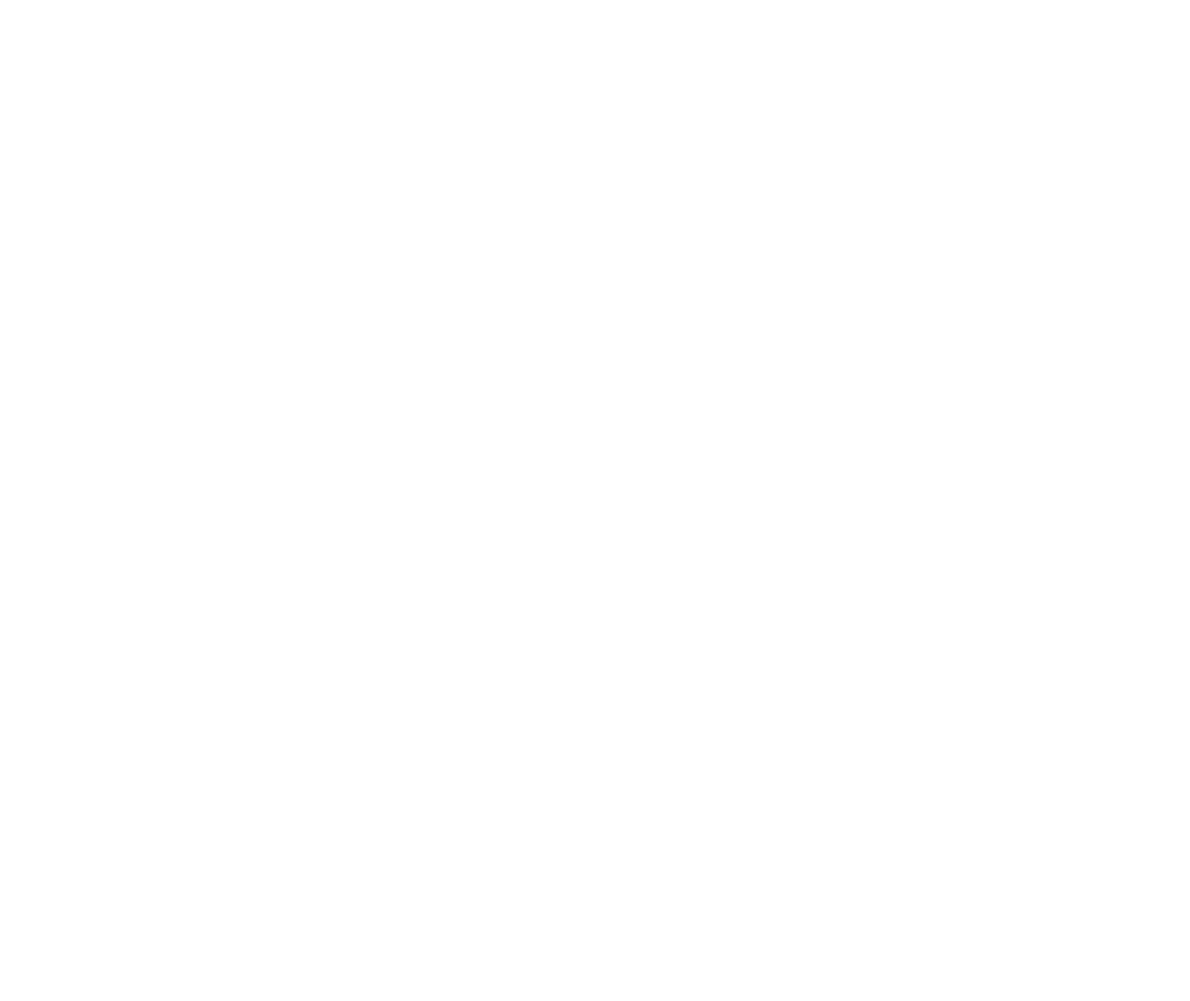
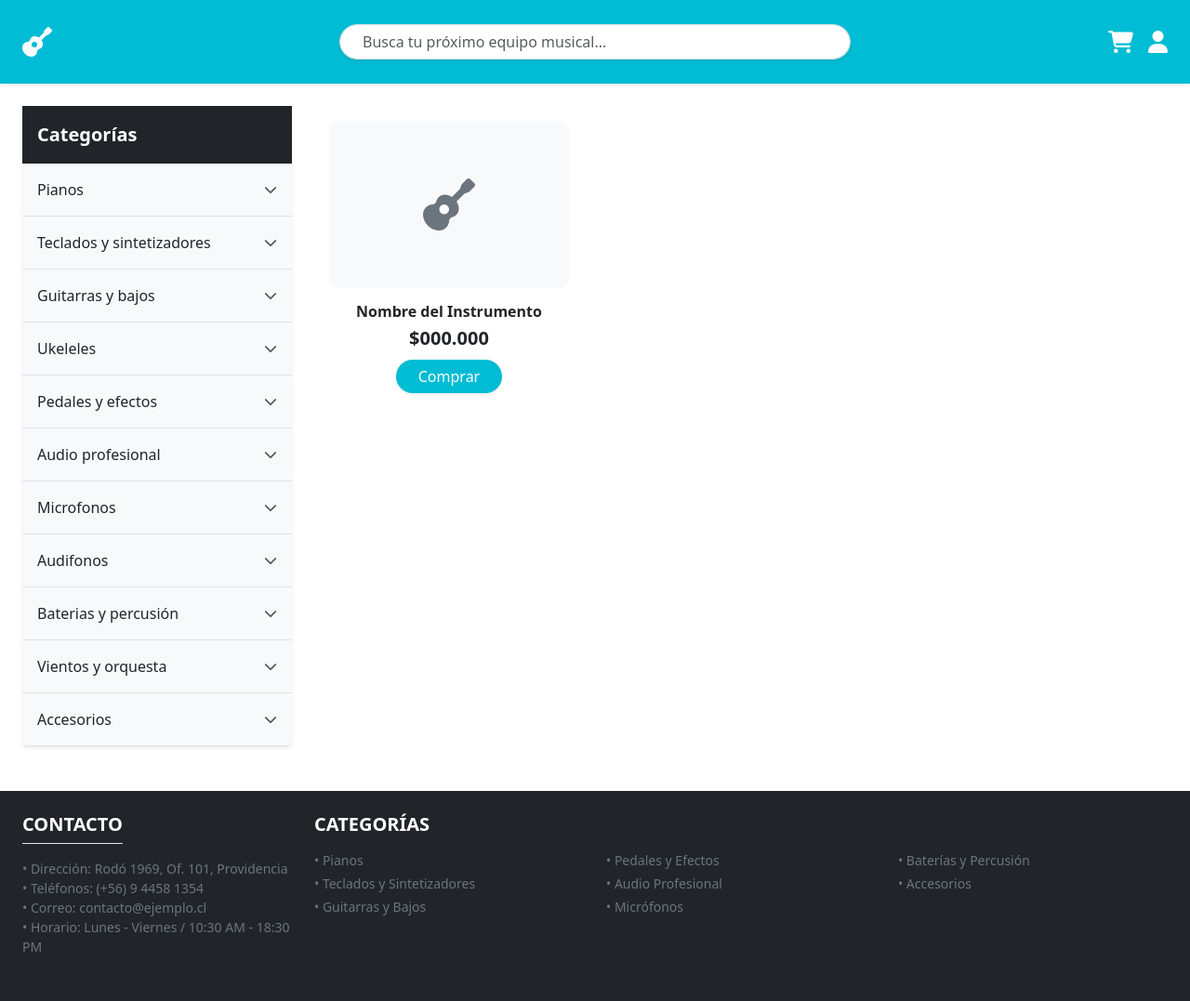
Before and after one commit to pureddx/tienda-musical, a Django app: page / in a window 1280 px wide. Before the commit the page is empty. Shown: the whole page at 93% size. Before the commit the page ends 800 px from the top, so only its background shows below. Run offline with Django 5.2, Linux system fonts and the light colour scheme.

Commit message:
Frontend: Inicio y catalogo con css y bs

```diff
--- a/static/css/styles.css
+++ b/static/css/styles.css
@@ -0,0 +1,54 @@
+/* Color turquesa de la barra superior */
+.bg-turquesa {
+    background-color: #00bcd4 !important;
+}
+
+/* Ancho fijo para los lados de la barra (Guitarra e Íconos) */
+.nav-side-box {
+    width: 150px;
+}
+
+/* Ancho máximo y centrado del buscador */
+.nav-search-box {
+    max-width: 550px;
+}
+
+/* Botón turquesa para los productos */
+.btn-turquesa {
+    background-color: #00bcd4;
+    color: white;
+    border-radius: 20px;
+    border: none;
+    padding: 6px 25px;
+    font-weight: 500;
+}
+
+/* Cuando el cursor este por encima */
+.btn-turquesa:hover {
+    background-color: #0097a7;
+    color: white;
+}
+
+/* Contenedor de la foto/ícono en la tarjeta */
+.product-img-container {
+    height: 180px;
+    background-color: #f8f9fa;
+    border-radius: 10px;
+    display: flex;
+    align-items: center;
+    justify-content: center;
+    overflow: hidden;
+}
+
+/* Iconos de muestra */
+.product-icon-placeholder {
+    font-size: 3.5rem;
+    color: #6c757d;
+}
+
+/* Imagenes */
+.product-img {
+    max-height: 100%;
+    max-width: 100%;
+    object-fit: contain;
+}
--- a/templates/catalogoApp/catalogo.html
+++ b/templates/catalogoApp/catalogo.html
@@ -1,83 +1,84 @@
 {% extends 'inicio.html' %}
+{% load static %}
 
-{% block title %}Catálogo - Tienda Musical{% endblock %}
+{% block title %}Catalogo de Productos - Tienda Musical{% endblock %}
 
 {% block content %}
-<div class="row mb-4 align-items-center">
-    <div class="col-md-6">
-        <h2 class="fw-bold"><i class="fa-solid fa-store text-warning me-2"></i>Catálogo de Instrumentos</h2>
-        <p class="text-muted mb-0">Encuentra los mejores productos para venta y arriendo</p>
-    </div>
-    <div class="col-md-6 mt-3 mt-md-0">
-        <form class="d-flex" role="search">
-            <input class="form-control me-2" type="search" placeholder="Buscar por nombre o marca..." aria-label="Search">
-            <button class="btn btn-dark" type="submit"><i class="fa-solid fa-magnifying-glass"></i></button>
-        </form>
-    </div>
-</div>
+<div class="row">
 
-<div class="row">
-    <!-- Filtros Lateral -->
-    <div class="col-lg-3 mb-4">
-        <div class="card shadow-sm border-0">
-            <div class="card-body">
-                <h5 class="fw-bold mb-3">Categorías</h5>
-                <div class="list-group list-group-flush">
-                    <a href="#" class="list-group-item list-group-item-action active">Todas</a>
-                    <a href="#" class="list-group-item list-group-item-action">Guitarras y Bajos</a>
-                    <a href="#" class="list-group-item list-group-item-action">Teclados y Pianos</a>
-                    <a href="#" class="list-group-item list-group-item-action">Baterías y Percusión</a>
-                    <a href="#" class="list-group-item list-group-item-action">Audio y Amplificación</a>
-                </div>
+    <!-- Columna izquierda -->
+    <aside class="col-md-3 mb-4">
+        <div class="card border-0 shadow-sm rounded-0">
+            <!-- Encabezado negro Categorías -->
+            <div class="bg-dark text-white p-3 fw-bold fs-5">
+                Categorías
+            </div>
+
+            <!-- Lista de categorías -->
+            <div class="list-group list-group-flush">
+                <a href="#" class="list-group-item list-group-item-action bg-light py-3 d-flex justify-content-between align-items-center border-bottom text-dark">
+                    Pianos <i class="fa-solid fa-chevron-down small text-muted"></i>
+                </a>
+                <a href="#" class="list-group-item list-group-item-action bg-light py-3 d-flex justify-content-between align-items-center border-bottom text-dark">
+                    Teclados y sintetizadores <i class="fa-solid fa-chevron-down small text-muted"></i>
+                </a>
+                <a href="#" class="list-group-item list-group-item-action bg-light py-3 d-flex justify-content-between align-items-center border-bottom text-dark">
+                    Guitarras y bajos <i class="fa-solid fa-chevron-down small text-muted"></i>
+                </a>
+                <a href="#" class="list-group-item list-group-item-action bg-light py-3 d-flex justify-content-between align-items-center border-bottom text-dark">
+                    Ukeleles <i class="fa-solid fa-chevron-down small text-muted"></i>
+                </a>
+                <a href="#" class="list-group-item list-group-item-action bg-light py-3 d-flex justify-content-between align-items-center border-bottom text-dark">
+                    Pedales y efectos <i class="fa-solid fa-chevron-down small text-muted"></i>
+                </a>
+                <a href="#" class="list-group-item list-group-item-action bg-light py-3 d-flex justify-content-between align-items-center border-bottom text-dark">
+                    Audio profesional <i class="fa-solid fa-chevron-down small text-muted"></i>
+                </a>
+                <a href="#" class="list-group-item list-group-item-action bg-light py-3 d-flex justify-content-between align-items-center border-bottom text-dark">
+                    Microfonos <i class="fa-solid fa-chevron-down small text-muted"></i>
+                </a>
+                <a href="#" class="list-group-item list-group-item-action bg-light py-3 d-flex justify-content-between align-items-center border-bottom text-dark">
+                    Audifonos <i class="fa-solid fa-chevron-down small text-muted"></i>
+                </a>
+                <a href="#" class="list-group-item list-group-item-action bg-light py-3 d-flex justify-content-between align-items-center border-bottom text-dark">
+                    Baterias y percusión <i class="fa-solid fa-chevron-down small text-muted"></i>
+                </a>
+                <a href="#" class="list-group-item list-group-item-action bg-light py-3 d-flex justify-content-between align-items-center border-bottom text-dark">
+                    Vientos y orquesta <i class="fa-solid fa-chevron-down small text-muted"></i>
+                </a>
+                <a href="#" class="list-group-item list-group-item-action bg-light py-3 d-flex justify-content-between align-items-center border-bottom text-dark">
+                    Accesorios <i class="fa-solid fa-chevron-down small text-muted"></i>
+                </a>
             </div>
         </div>
-    </div>
+    </aside>
 
-    <!-- Grilla de Productos de Muestra -->
-    <div class="col-lg-9">
+    <!-- Columna derecha  -->
+    <section class="col-md-9">
         <div class="row row-cols-1 row-cols-md-3 g-4">
 
+            <!-- Tarjeta 1 -->
             <div class="col">
-                <div class="card h-100 shadow-sm border-0">
-                    <img src="https://images.unsplash.com/photo-1516924962500-2b4b3b99ea02?w=400" class="card-img-top" alt="Guitarra" style="height: 180px; object-fit: cover;">
-                    <div class="card-body d-flex flex-column">
-                        <span class="badge bg-success mb-2 w-auto align-self-start">Venta / Arriendo</span>
-                        <h5 class="card-title fw-bold">Guitarra Eléctrica</h5>
-                        <p class="card-text text-muted small">Cuerpo de aliso y mástil de arce.</p>
-                        <div class="mt-auto pt-2">
-                            <div class="d-flex justify-content-between align-items-center">
-                                <span class="fs-5 fw-bold text-primary">$450.000</span>
-                                <span class="small text-muted">$20.000/día</span>
-                            </div>
-                        </div>
+                <div class="card h-100 border-0 text-center p-3">
+
+                    <!-- Imagen del producto -->
+                    <div class="product-img-container mb-3">
+                        <i class="fa-solid fa-guitar product-icon-placeholder"></i>
                     </div>
-                    <div class="card-footer bg-white border-top-0 d-grid gap-2">
-                        <button class="btn btn-outline-dark btn-sm"><i class="fa-solid fa-cart-plus me-1"></i> Añadir al Carrito</button>
+
+                    <div class="card-body p-0 d-flex flex-column align-items-center">
+                        <h5 class="card-title fw-semibold fs-6 mb-1">Nombre del Instrumento</h5>
+                        <p class="fs-5 fw-bold text-dark mb-2">$000.000</p>
+
+                        <button class="btn btn-turquesa px-4 shadow-sm">Comprar</button>
                     </div>
-                </div>
-            </div>
 
-            <div class="col">
-                <div class="card h-100 shadow-sm border-0">
-                    <img src="https://images.unsplash.com/photo-1520523839897-bd0b52f945a0?w=400" class="card-img-top" alt="Teclado" style="height: 180px; object-fit: cover;">
-                    <div class="card-body d-flex flex-column">
-                        <span class="badge bg-info text-dark mb-2 w-auto align-self-start">Solo Arriendo</span>
-                        <h5 class="card-title fw-bold">Teclado Sintetizador</h5>
-                        <p class="card-text text-muted small">61 teclas, motor digital de sonido.</p>
-                        <div class="mt-auto pt-2">
-                            <div class="d-flex justify-content-between align-items-center">
-                                <span class="fs-6 text-muted">Venta: N/A</span>
-                                <span class="small fw-bold text-success">$18.000/día</span>
-                            </div>
-                        </div>
-                    </div>
-                    <div class="card-footer bg-white border-top-0 d-grid gap-2">
-                        <button class="btn btn-outline-dark btn-sm"><i class="fa-solid fa-calendar-check me-1"></i> Solicitar Arriendo</button>
-                    </div>
                 </div>
             </div>
 
         </div>
-    </div>
+
+    </section>
+
 </div>
 {% endblock %}
--- a/templates/inicio.html
+++ b/templates/inicio.html
@@ -1,20 +1,90 @@
+{% load static %}
 <!DOCTYPE html>
 <html lang="es">
-{% load static %}
 <head>
     <meta charset="UTF-8">
     <meta name="viewport" content="width=device-width, initial-scale=1.0">
-    <title>Document</title>
-    <!-- CSS de BS5 -->
-    <link href="https://cdn.jsdelivr.net/npm/bootstrap@5.3.8/dist/css/bootstrap.min.css" rel="stylesheet">
+    <!-- Título dinámico -->
+    <title>{% block title %}Tienda Musical{% endblock %}</title>
 
-    <!-- Archivo CSS de la carpeta static -->
-    <link rel="stylesheet" href="{% static '/css/styles.css' %}">
+    <!-- CSS de Bootstrap 5 -->
+    <link href="https://cdn.jsdelivr.net/npm/bootstrap@5.3.0/dist/css/bootstrap.min.css" rel="stylesheet">
+    <!-- FontAwesome para íconos -->
+    <link rel="stylesheet" href="https://cdnjs.cloudflare.com/ajax/libs/font-awesome/6.4.0/css/all.min.css">
+    <!-- Estilos locales -->
+    <link rel="stylesheet" href="{% static 'css/styles.css' %}">
 </head>
-<body>
+<body class="d-flex flex-column min-vh-100 bg-white">
+
+    <!-- Barra de navegación -->
+    <nav class="navbar navbar-expand-lg bg-turquesa py-3 shadow-sm">
+        <div class="container-fluid px-4 d-flex align-items-center justify-content-between">
+
+            <!-- Icono de guitarra -->
+            <div class="d-flex align-items-center nav-side-box">
+                <a href="#" class="navbar-brand text-white fs-2 me-0">
+                    <i class="fa-solid fa-guitar"></i>
+                </a>
+            </div>
+
+            <!-- Buscador  -->
+            <div class="flex-grow-1 d-flex justify-content-center nav-search-box">
+                <form class="w-100" role="search">
+                    <input type="search" class="form-control rounded-pill px-4 shadow-sm" placeholder="Busca tu próximo equipo musical..." aria-label="search">
+                </form>
+            </div>
+
+            <!-- Iconos de carrito y usuario -->
+            <div class="d-flex justify-content-end gap-3 text-white fs-4 nav-side-box">
+                <a href="#" class="text-white"><i class="fa-solid fa-cart-shopping"></i></a>
+                <a href="#" class="text-white"><i class="fa-solid fa-user"></i></a>
+            </div>
+
+        </div>
+    </nav>
+
+    <main class="container-fluid my-4 flex-grow-1 px-4">
+        {% block content %}
+        {% endblock %}
+    </main>
+
+    <!-- Footer -->
+    <footer class="bg-dark text-white pt-4 pb-3 mt-auto">
+        <div class="container-fluid px-4">
+            <div class="row">
+                <div class="col-md-3 mb-3">
+                    <h5 class="fw-bold text-uppercase border-bottom pb-2 d-inline-block">CONTACTO</h5>
+                    <ul class="list-unstyled small text-secondary mt-2">
+                        <li>• Dirección: Rodó 1969, Of. 101, Providencia</li>
+                        <li>• Teléfonos: (+56) 9 4458 1354</li>
+                        <li>• Correo: contacto@ejemplo.cl</li>
+                        <li>• Horario: Lunes - Viernes / 10:30 AM - 18:30 PM</li>
+                    </ul>
+                </div>
+                <div class="col-md-9">
+                    <h5 class="fw-bold text-uppercase mb-3">CATEGORÍAS</h5>
+                    <div class="row small text-secondary">
+                        <div class="col-md-4">
+                            <p class="mb-1">• Pianos</p>
+                            <p class="mb-1">• Teclados y Sintetizadores</p>
+                            <p class="mb-1">• Guitarras y Bajos</p>
+                        </div>
+                        <div class="col-md-4">
+                            <p class="mb-1">• Pedales y Efectos</p>
+                            <p class="mb-1">• Audio Profesional</p>
+                            <p class="mb-1">• Micrófonos</p>
+                        </div>
+                        <div class="col-md-4">
+                            <p class="mb-1">• Baterías y Percusión</p>
+                            <p class="mb-1">• Accesorios</p>
+                        </div>
+                    </div>
+                </div>
+            </div>
+        </div>
+    </footer>
 
     <!-- JS de BS5 -->
-    <script src="https://cdn.jsdelivr.net/npm/bootstrap@5.3.8/dist/js/bootstrap.bundle.min.js" integrity="sha384-FKyoEForCGlyvwx9Hj09JcYn3nv7wiPVlz7YYwJrWVcXK/BmnVDxM+D2scQbITxI" crossorigin="anonymous"></script>
-
+    <script src="https://cdn.jsdelivr.net/npm/bootstrap@5.3.0/dist/js/bootstrap.bundle.min.js"></script>
 </body>
 </html>
```
